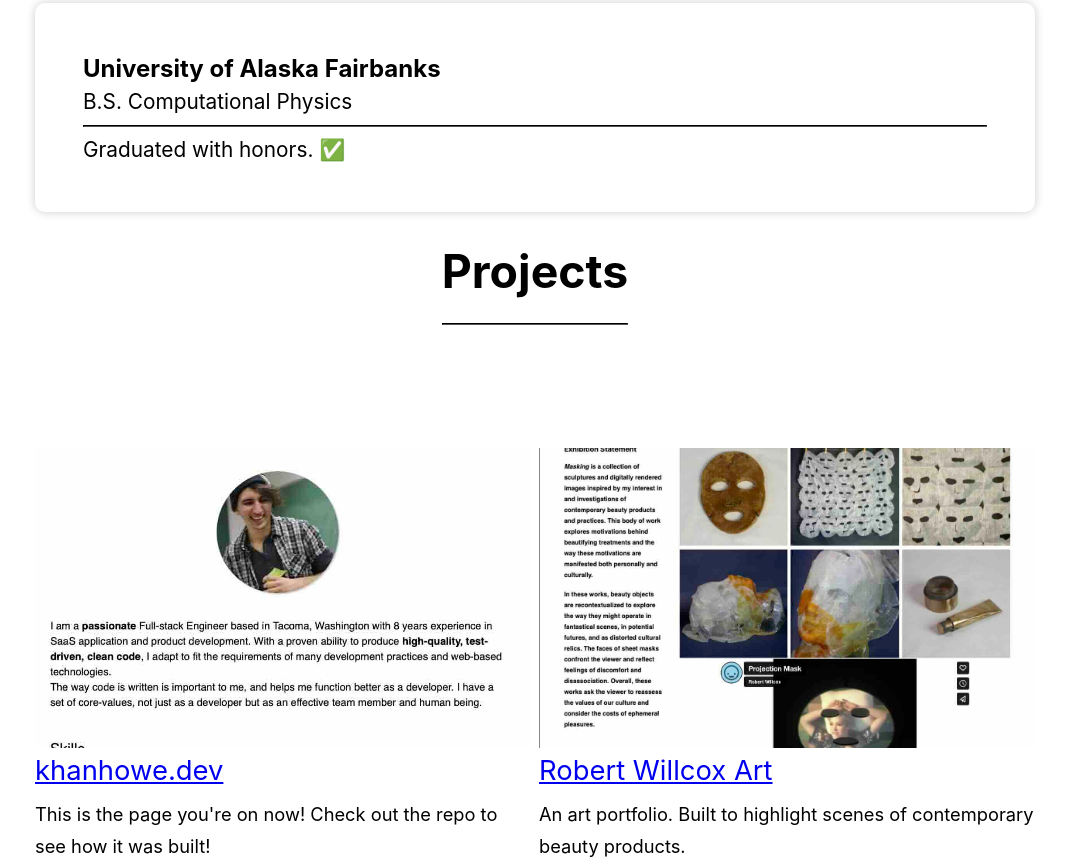
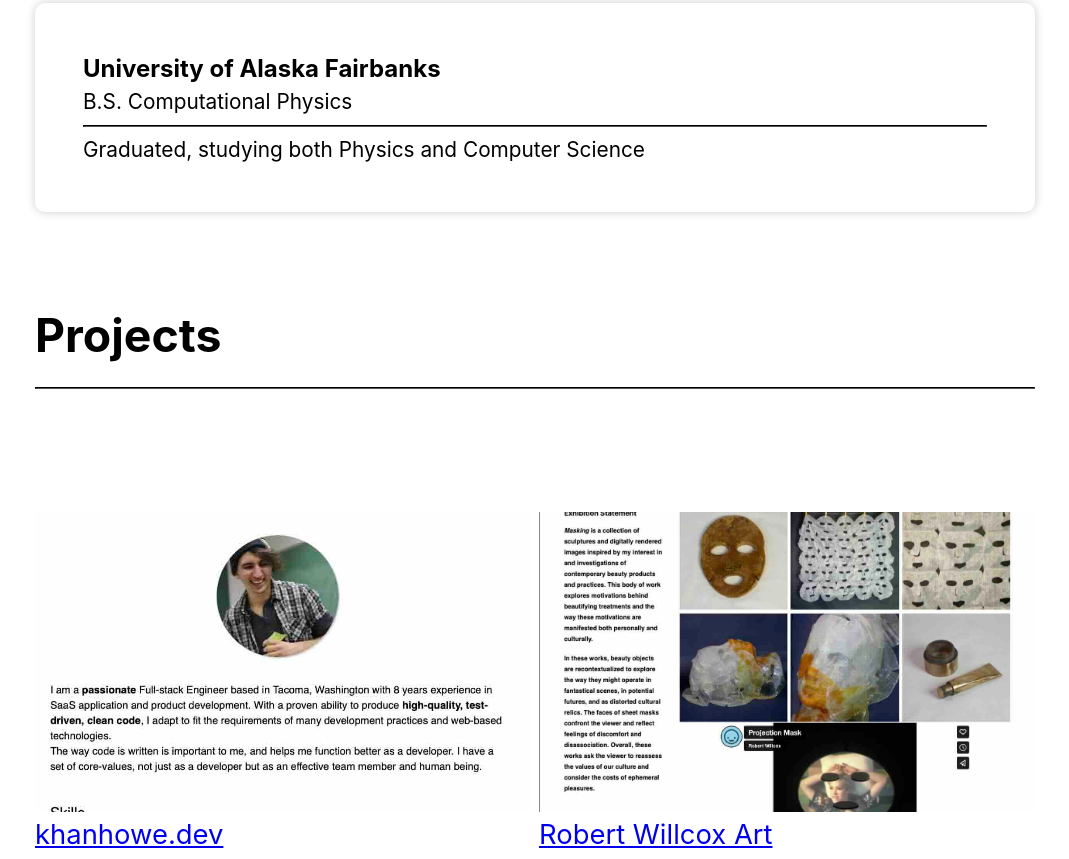
Before and after one commit to khanhowe/khan-dev, a React (Create React App) app: page /projects in a window 1280 px wide. Shown: the part 2960-3819 px from the top of the page, without its empty margins (105-1174 px from the left). Built offline with nearby package versions, Linux system fonts and the light colour scheme.

Commit message:
Edit education card. Fix project section structure.

```diff
--- a/src/pages/Education.tsx
+++ b/src/pages/Education.tsx
@@ -11,7 +11,7 @@
                 title='B.S. Computational Physics'
                 company='University of Alaska Fairbanks'
                 dateRange=''
-                description='Graduated with honors. ✅'
+                description='Graduated, studying both Physics and Computer Science'
                 bulletPoints={[
                     'Minor in Mathematics',
                     'Data Structures and Algorithms'
--- a/src/pages/Projects.tsx
+++ b/src/pages/Projects.tsx
@@ -1,4 +1,4 @@
-import { Grid, Typography } from "@mui/material";
+import { Box, Grid, Typography } from "@mui/material";
 import Page from "../components/Page";
 import useFadeInEffect from "../hooks/useFadeInEffect";
 import '../styles/App.css';
@@ -57,9 +57,12 @@
 const Projects: React.FC = () => {
     const isVisible = useFadeInEffect();
     return (
-        <div id='Projects'>
+        <Box
+            id='Projects'
+            sx={{ marginTop: '4rem' }}
+        >
+            <SectionTitle title='Projects'/>
             <Page>
-                <SectionTitle title='Projects'/>
                 <div className={`projects ${isVisible ? 'fade-in' : 'fade-out'}`}>
                     <div>
                         <Grid container spacing={1}>
@@ -75,7 +78,7 @@
                     </div>
                 </div>
             </Page>
-        </div>
+        </Box>
     );
 };
 
```
